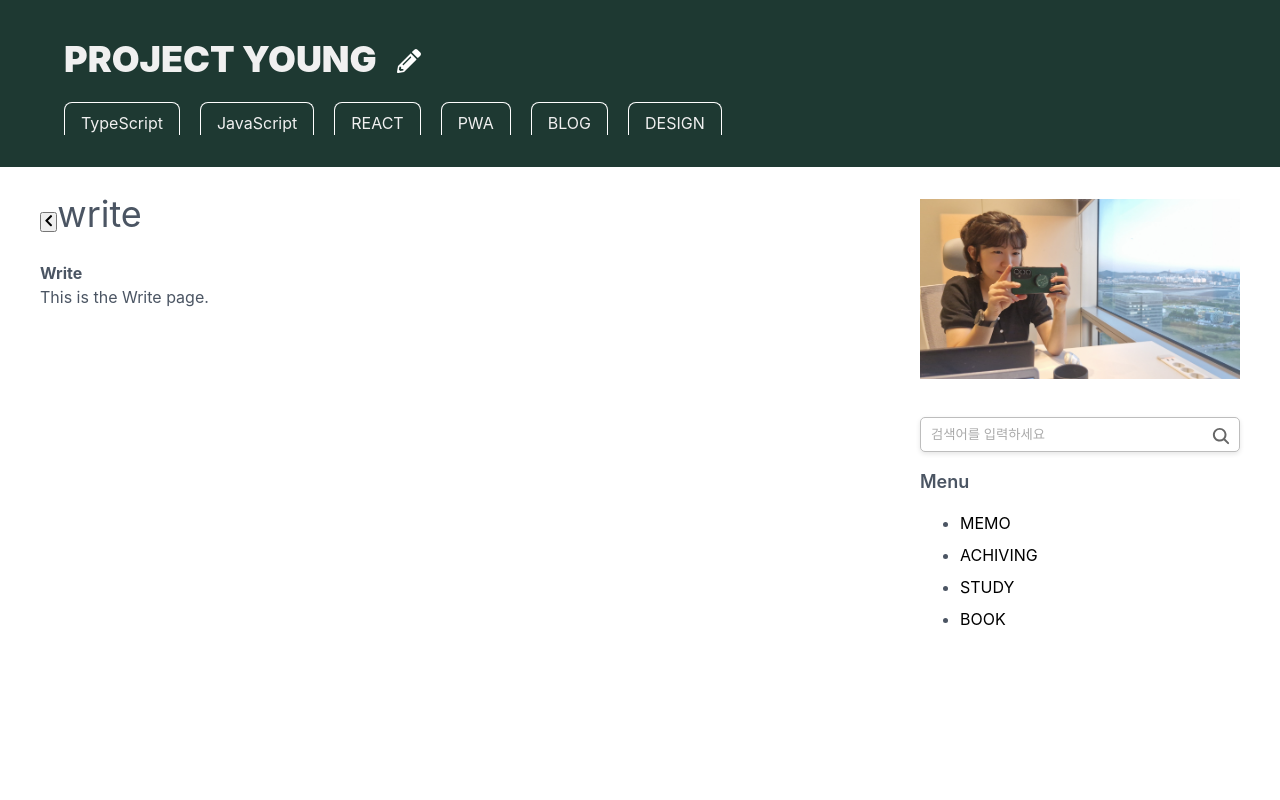
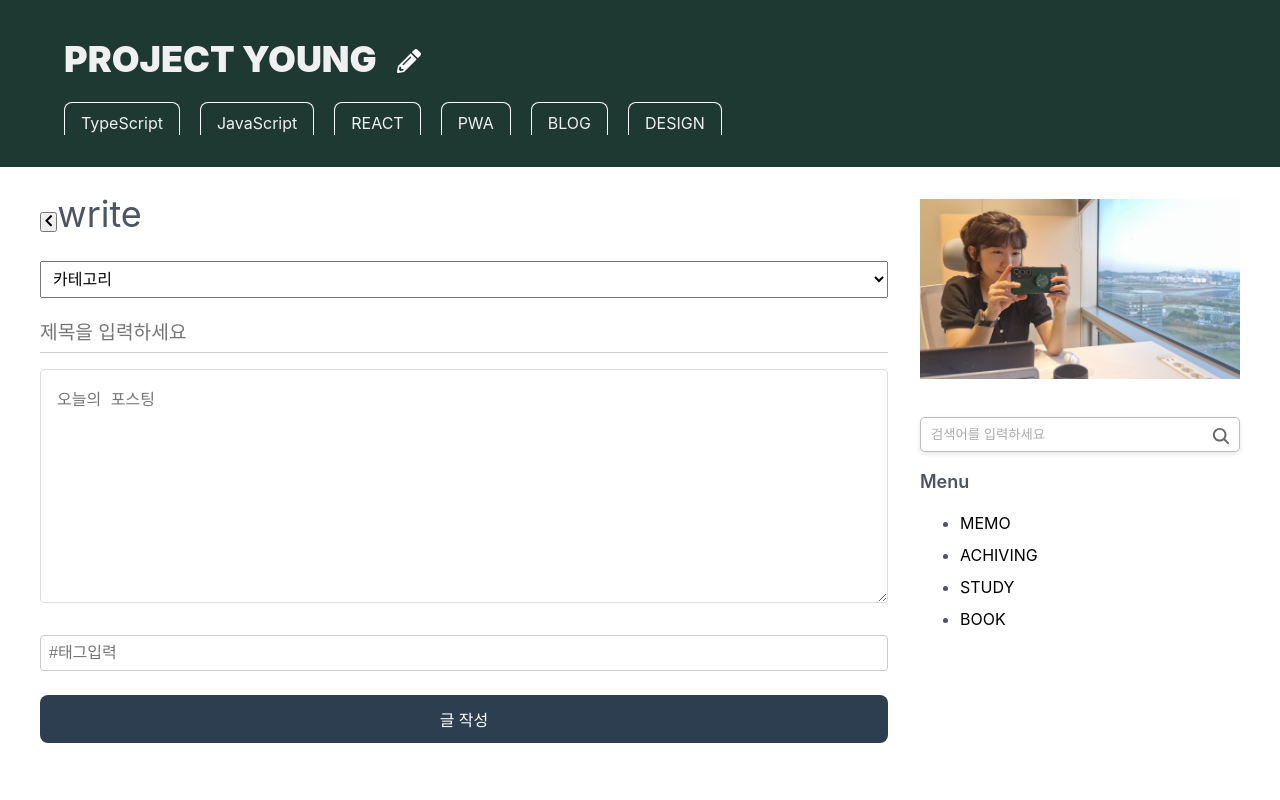
Before and after one commit to J-SoYoung/project_young, a React (Vite) app: page /write in a window 1280 px wide. Shown: the top 800 px of the page. Built offline with nearby package versions, Linux system fonts and the light colour scheme.

Commit message:
[STYLE] write페이지 UI생성, 제목/categories/포스팅 내용/태그/입력버튼

```diff
--- a/src/pages/write/Write.tsx
+++ b/src/pages/write/Write.tsx
@@ -1,8 +1,110 @@
+import { useState } from "react";
+import styles from "./write.module.css";
+
 export const Write = () => {
+  const [formState, setFormState] = useState({
+    category: "",
+    title: "",
+    content: "",
+    tagInput: "",
+    tags: []
+  });
+
+  const handleChange = (e) => {
+    const { name, value } = e.target;
+    setFormState((prev) => ({
+      ...prev,
+      [name]: value
+    }));
+  };
+
+  const handleTagKeyDown = (e) => {
+    if (e.key === "Enter" && formState.tagInput.trim()) {
+      e.preventDefault();
+      if (formState.tags.length >= 3) return;
+
+      const cleanTag = formState.tagInput.startsWith("#")
+        ? formState.tagInput
+        : `#${formState.tagInput}`;
+
+      if (!formState.tags.includes(cleanTag)) {
+        setFormState((prev) => ({
+          ...prev,
+          tags: [...prev.tags, cleanTag],
+          tagInput: ""
+        }));
+      }
+    }
+  };
+
+  const handleSubmit = (e) => {
+    e.preventDefault();
+    const postData = {
+      category: formState.category,
+      title: formState.title,
+      content: formState.content,
+      tags: formState.tags
+    };
+    console.log("제출할 데이터:", postData);
+    // Firebase 연동 or API 요청 가능
+  };
+
   return (
     <div>
-      <h1>Write</h1>
-      <p>This is the Write page.</p>
+      <form className={styles.form} onSubmit={handleSubmit}>
+        <select
+          name="category"
+          value={formState.category}
+          onChange={handleChange}
+          className={styles.select}
+        >
+          <option value="">카테고리</option>
+          <option value="memo">Memo</option>
+          <option value="book">Book</option>
+          <option value="achiving">Achiving</option>
+          <option value="study">Study</option>
+        </select>
+
+        <input
+          type="text"
+          name="title"
+          value={formState.title}
+          onChange={handleChange}
+          placeholder="제목을 입력하세요"
+          className={styles.titleInput}
+        />
+
+        <textarea
+          name="content"
+          value={formState.content}
+          onChange={handleChange}
+          placeholder="오늘의 포스팅"
+          className={styles.textarea}
+        />
+
+        <div className={styles.tagWrapper}>
+          <input
+            type="text"
+            name="tagInput"
+            value={formState.tagInput}
+            onChange={handleChange}
+            onKeyDown={handleTagKeyDown}
+            placeholder="#태그입력"
+            className={styles.tagInput}
+          />
+          <div className={styles.tagList}>
+            {formState.tags.map((tag, index) => (
+              <span key={index} className={styles.tag}>
+                {tag}
+              </span>
+            ))}
+          </div>
+        </div>
+
+        <button type="submit" className={styles.submitButton}>
+          글 작성
+        </button>
+      </form>
     </div>
   );
-}
+};
--- /dev/null
+++ b/src/pages/write/write.module.css
@@ -0,0 +1,110 @@
+.form {
+  display: flex;
+  flex-direction: column;
+  gap: 1rem;
+}
+
+.select {
+  padding: 0.5rem;
+  font-size: 1rem;
+}
+
+.titleInput {
+  border: none;
+  border-bottom: 1px solid #ccc;
+  font-size: 1.2rem;
+  padding: 0.5rem 0;
+  outline: none;
+}
+
+.titleInput:focus {
+  border-bottom: 2px solid #2c3e50;
+}
+
+.editor {
+  min-height: 200px;
+}
+
+.tagWrapper {
+  display: flex;
+  flex-direction: column;
+}
+
+.tagInput {
+  border: none;
+  border-bottom: 1px solid #ccc;
+  padding: 0.5rem 0;
+  box-sizing: border-box;
+  font-size: 1rem;
+  outline: none;
+}
+
+.tagInput:focus {
+  border-bottom: 2px solid #2c3e50;
+}
+
+.tagList {
+  margin-top: 0.5rem;
+  display: flex;
+  flex-wrap: wrap;
+  gap: 0.5rem;
+}
+
+.tag {
+  background-color: #2c3e50;
+  color: white;
+  padding: 0.3rem 0.6rem;
+  border-radius: 1rem;
+  font-size: 0.9rem;
+}
+
+
+
+.textarea {
+  min-height: 200px;
+  padding: 1rem;
+  border: 1px solid #ddd;
+  border-radius: 4px;
+  font-size: 1rem;
+  resize: vertical;
+}
+
+.tagWrapper {
+  margin-top: 1rem;
+}
+
+.tagInput {
+  width: 100%;
+  padding: 0.5rem;
+  border: 1px solid #ccc;
+  border-radius: 4px;
+}
+
+.tagList {
+  margin-top: 0.5rem;
+  display: flex;
+  flex-wrap: wrap;
+  gap: 0.5rem;
+}
+
+.tag {
+  background: #eee;
+  color: var(--primary-color);
+  padding: 0.3rem 0.7rem;
+  border-radius: 20px;
+  font-size: 0.875rem;
+}
+
+.submitButton {
+  background-color: #2c3e50;
+  color: white;
+  border: none;
+  padding: 0.75rem;
+  font-size: 1rem;
+  border-radius: 0.5rem;
+  cursor: pointer;
+}
+
+.submitButton:hover {
+  background-color: #1a242f;
+}
```
